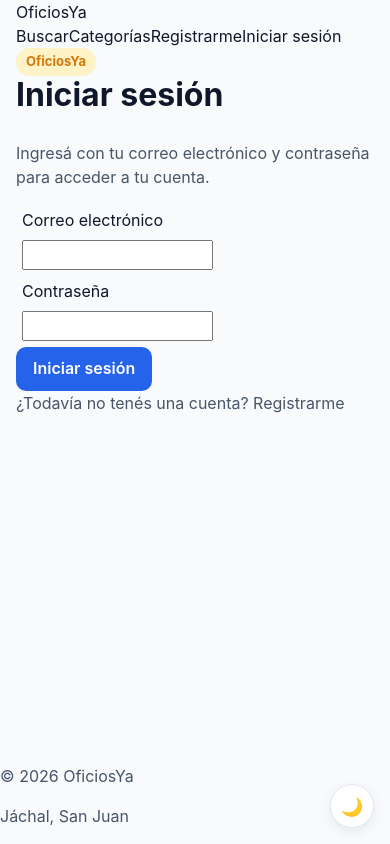
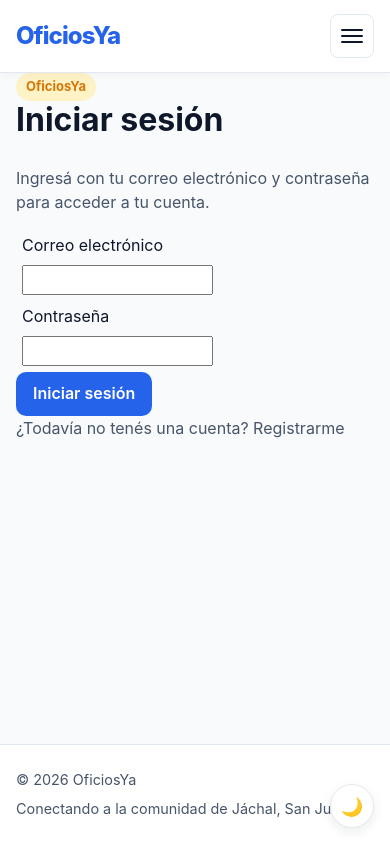
Before and after one commit to FabiPaez/oficiosya, a React (Vite) app in the folder frontend/OficiosYa-frontend/: page /login in a window 390 px wide. Built offline with nearby package versions, Linux system fonts and the light colour scheme; no server answers.

Commit message:
Arreglando navbar y footer

```diff
--- a/frontend/OficiosYa-frontend/src/components/Footer.tsx
+++ b/frontend/OficiosYa-frontend/src/components/Footer.tsx
@@ -1,10 +1,12 @@
 function Footer() {
-    return (
-      <footer>
+  return (
+    <footer className="footer">
+      <div className="container footer-inner">
         <p>© {new Date().getFullYear()} OficiosYa</p>
-        <p>Jáchal, San Juan</p>
-      </footer>
-    )
-  }
+        <p>Conectando a la comunidad de Jáchal, San Juan.</p>
+      </div>
+    </footer>
+  )
+}
 
-  export default Footer
+export default Footer
--- a/frontend/OficiosYa-frontend/src/components/Navbar.tsx
+++ b/frontend/OficiosYa-frontend/src/components/Navbar.tsx
@@ -1,11 +1,18 @@
+import { useState } from 'react'
 import { Link, useNavigate } from 'react-router-dom'
 import { useAuth } from '../hooks/useAuth'
 
 function Navbar() {
   const navigate = useNavigate()
   const { isAuthenticated, logoutMock } = useAuth()
+  const [menuOpen, setMenuOpen] = useState(false)
+
+  function closeMenu() {
+    setMenuOpen(false)
+  }
 
   function handleLogout() {
+    closeMenu()
     logoutMock()
     navigate('/')
   }
@@ -13,29 +20,57 @@ function Navbar() {
   return (
     <header className="navbar">
       <div className="container navbar-inner">
-        <Link to="/" className="navbar-brand">
+        <Link
+          to="/"
+          className="navbar-brand"
+          onClick={closeMenu}
+        >
           OficiosYa
         </Link>
 
+        <button
+          type="button"
+          className="navbar-toggle"
+          aria-label={menuOpen ? 'Cerrar menú' : 'Abrir menú'}
+          aria-expanded={menuOpen}
+          aria-controls="navbar-menu"
+          onClick={() => setMenuOpen((open) => !open)}
+        >
+          <span />
+          <span />
+          <span />
+        </button>
+
         <nav
-          className="navbar-nav"
+          id="navbar-menu"
+          className={`navbar-nav${menuOpen ? ' is-open' : ''}`}
           aria-label="Navegación principal"
         >
-          <Link to="/buscar">Buscar</Link>
+          <Link to="/buscar" onClick={closeMenu}>
+            Buscar
+          </Link>
 
-          <Link to="/categorias">Categorías</Link>
+          <Link to="/categorias" onClick={closeMenu}>
+            Categorías
+          </Link>
 
           {!isAuthenticated && (
             <>
-              <Link to="/registro">Registrarme</Link>
+              <Link to="/registro" onClick={closeMenu}>
+                Registrarme
+              </Link>
 
-              <Link to="/login">Iniciar sesión</Link>
+              <Link to="/login" onClick={closeMenu}>
+                Iniciar sesión
+              </Link>
             </>
           )}
 
           {isAuthenticated && (
             <>
-              <Link to="/mi-perfil">Mi perfil</Link>
+              <Link to="/mi-perfil" onClick={closeMenu}>
+                Mi perfil
+              </Link>
 
               <button
                 type="button"
--- a/frontend/OficiosYa-frontend/src/index.css
+++ b/frontend/OficiosYa-frontend/src/index.css
@@ -237,6 +237,226 @@ p {
   width: min(100% - 2 * var(--content-padding), var(--container-max-width));
   margin-inline: auto;
 }
+
+/* =========================
+   Navbar
+   ========================= */
+
+.navbar {
+  position: sticky;
+  top: 0;
+  z-index: 100;
+  background: var(--color-surface, #ffffff);
+  border-bottom: 1px solid var(--color-border, #e5e7eb);
+  box-shadow: 0 2px 10px rgb(0 0 0 / 4%);
+}
+
+.navbar-inner {
+  min-height: 72px;
+  display: flex;
+  align-items: center;
+  justify-content: space-between;
+  gap: 24px;
+}
+
+.navbar-brand {
+  color: var(--color-primary, #18794e);
+  font-size: 1.5rem;
+  font-weight: 800;
+  letter-spacing: -0.04em;
+  text-decoration: none;
+  white-space: nowrap;
+}
+
+.navbar-nav {
+  display: flex;
+  align-items: center;
+  justify-content: flex-end;
+  gap: 8px;
+}
+
+.navbar-nav a {
+  display: inline-flex;
+  align-items: center;
+  min-height: 42px;
+  padding: 0 12px;
+  border-radius: 8px;
+  color: var(--color-text, #374151);
+  font-size: 0.95rem;
+  font-weight: 600;
+  text-decoration: none;
+  transition:
+    color 160ms ease,
+    background-color 160ms ease;
+}
+
+.navbar-nav a:hover {
+  color: var(--color-primary, #18794e);
+  background: var(--color-primary-light, #edf7f0);
+}
+
+.navbar-nav a:focus-visible,
+.navbar-brand:focus-visible,
+.navbar-logout:focus-visible {
+  outline: 3px solid var(--color-primary, #18794e);
+  outline-offset: 3px;
+}
+
+.navbar-logout {
+  min-height: 42px;
+  padding: 0 14px;
+  border: 1px solid var(--color-border, #d1d5db);
+  border-radius: 8px;
+  background: transparent;
+  color: var(--color-text, #374151);
+  font: inherit;
+  font-size: 0.9rem;
+  font-weight: 600;
+  cursor: pointer;
+  transition:
+    color 160ms ease,
+    background-color 160ms ease,
+    border-color 160ms ease;
+}
+
+.navbar-logout:hover {
+  border-color: #dc2626;
+  background: #fef2f2;
+  color: #b91c1c;
+}
+
+/* =========================
+   Footer
+   ========================= */
+
+.app-layout {
+  min-height: 100vh;
+  display: flex;
+  flex-direction: column;
+}
+
+.app-layout>main {
+  flex: 1;
+}
+
+.footer {
+  margin-top: 48px;
+  padding: 24px 0;
+  border-top: 1px solid var(--color-border, #e5e7eb);
+  background: var(--color-surface, #ffffff);
+  color: var(--color-text-muted, #6b7280);
+  font-size: 0.9rem;
+}
+
+.footer-inner {
+  display: flex;
+  align-items: center;
+  justify-content: space-between;
+  gap: 16px;
+}
+
+.footer p {
+  margin: 0;
+}
+
+/* =========================
+   Adaptación a celulares
+   ========================= */
+
+@media (max-width: 640px) {
+  .navbar-inner {
+    min-height: auto;
+    padding-block: 14px;
+    align-items: flex-start;
+    flex-direction: column;
+    gap: 10px;
+  }
+
+  .navbar-nav {
+    width: 100%;
+    justify-content: flex-start;
+    flex-wrap: wrap;
+    gap: 4px;
+  }
+
+  .navbar-nav a {
+    min-height: 40px;
+    padding-inline: 10px;
+    font-size: 0.9rem;
+  }
+
+  .navbar-logout {
+    min-height: 40px;
+    padding-inline: 10px;
+  }
+
+  .footer-inner {
+    align-items: flex-start;
+    flex-direction: column;
+    gap: 8px;
+  }
+}
+
+/* Botón hamburguesa: oculto en escritorio */
+.navbar-toggle {
+  display: none;
+  width: 44px;
+  height: 44px;
+  padding: 10px;
+  border: 1px solid var(--color-border, #e5e7eb);
+  border-radius: 8px;
+  background: var(--color-surface, #ffffff);
+  cursor: pointer;
+}
+
+.navbar-toggle span {
+  display: block;
+  width: 100%;
+  height: 2px;
+  margin: 4px 0;
+  border-radius: 2px;
+  background: var(--color-text, #374151);
+}
+
+/* Menú móvil */
+@media (max-width: 640px) {
+  .navbar-inner {
+    position: relative;
+    display: flex;
+    flex-direction: row;
+    align-items: center;
+    justify-content: space-between;
+    flex-wrap: wrap;
+    gap: 12px;
+  }
+
+  .navbar-toggle {
+    display: block;
+    flex-shrink: 0;
+  }
+
+  .navbar-nav {
+    display: none;
+    width: 100%;
+    align-items: stretch;
+    flex-direction: column;
+    gap: 4px;
+    padding-top: 8px;
+    border-top: 1px solid var(--color-border, #e5e7eb);
+  }
+
+  .navbar-nav.is-open {
+    display: flex;
+  }
+
+  .navbar-nav a,
+  .navbar-nav .navbar-logout {
+    width: 100%;
+    justify-content: flex-start;
+    text-align: left;
+  }
+}
+
 
 /* Botones */
 
```
